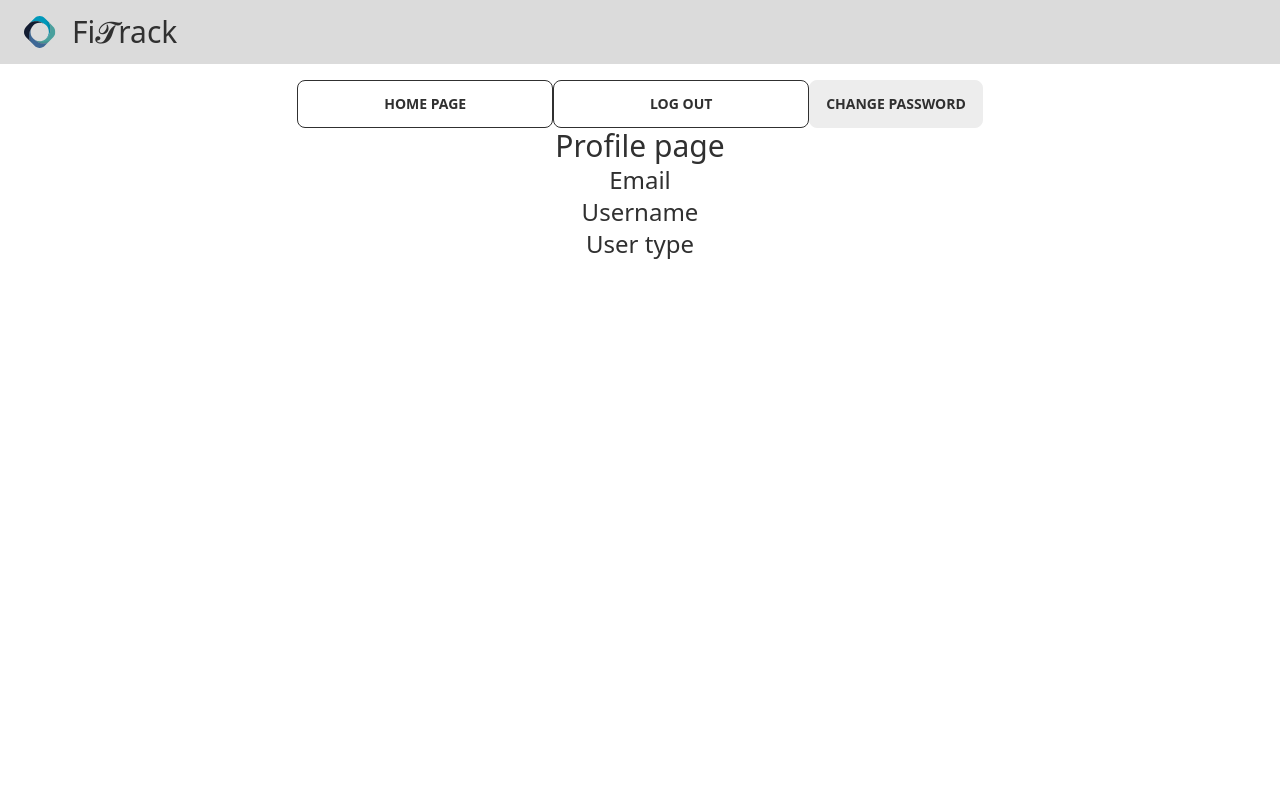
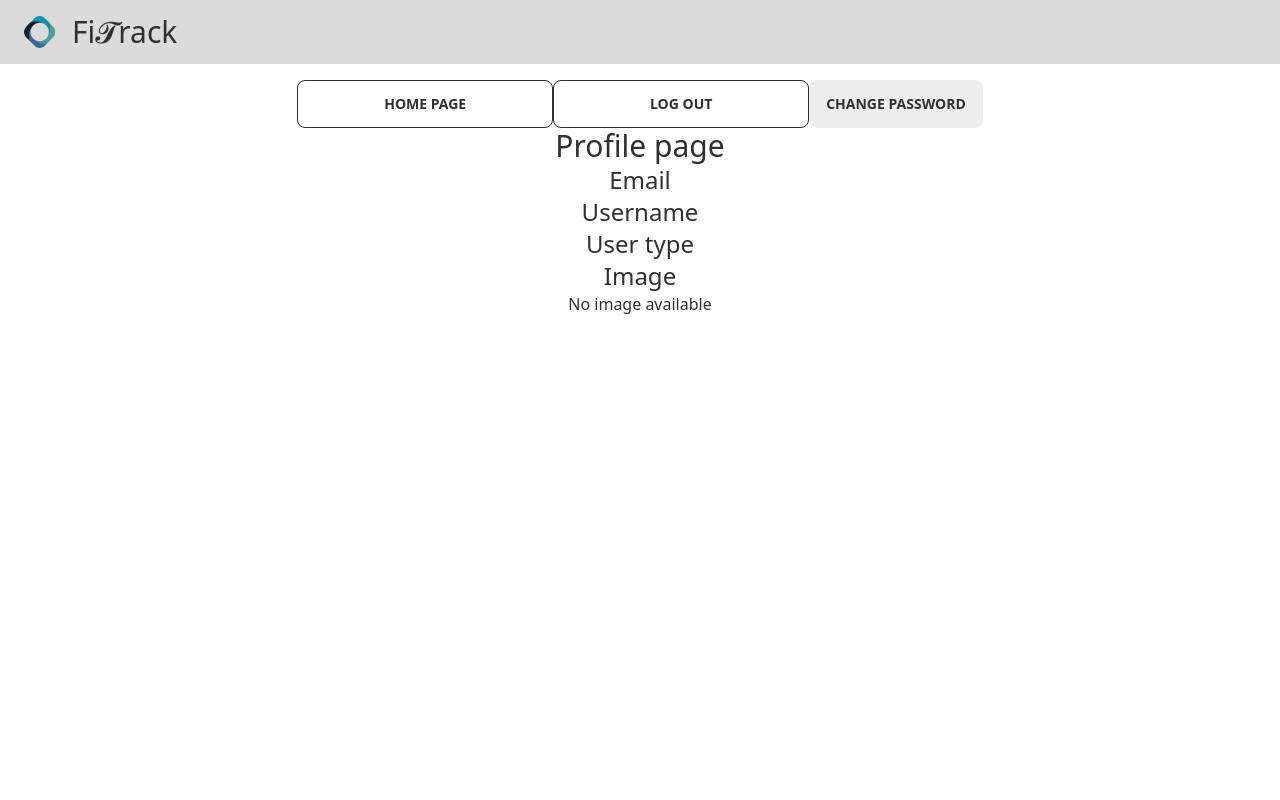
Before and after one commit to Luke-Ashref-Final-Project/fitrack-client, a React (Create React App) app: page /profile in a window 1280 px wide. Shown: the top 800 px of the page. Built offline with nearby package versions, Linux system fonts and the light colour scheme; no server answers; sample sign-in values are in the browser's storage.

Commit message:
added profile picture

```diff
--- a/src/pages/ProfilePage.js
+++ b/src/pages/ProfilePage.js
@@ -107,6 +107,12 @@ const ProfilePage = () => {
             <h4>{user?.username}</h4>
             <h4 className="text-2xl">User type</h4>
             <h4>{user?.userType}</h4>
+            <h4 className="text-2xl">Image</h4>
+            {user?.image ? (
+              <img src={user.image} alt="Profile" width="200" />
+            ) : (
+              <p>No image available</p>
+            )}
           </div>
         </div>
       </div>
--- a/src/services/auth.service.js
+++ b/src/services/auth.service.js
@@ -53,9 +53,9 @@ const verifyToken = async (storedToken) => {
   }
 };
 
-const uploadPhoto = async (uploadData) => {
+const uploadPhoto = async (file) => {
   try {
-    const response = await api.post("/api/upload", uploadData);
+    const response = await api.post("/profile/upload", file);
     return response.data;
   } catch (err) {
     console.error(err);
```
Also changed, not shown: public/default.png (added), public/images/default.png (added).
